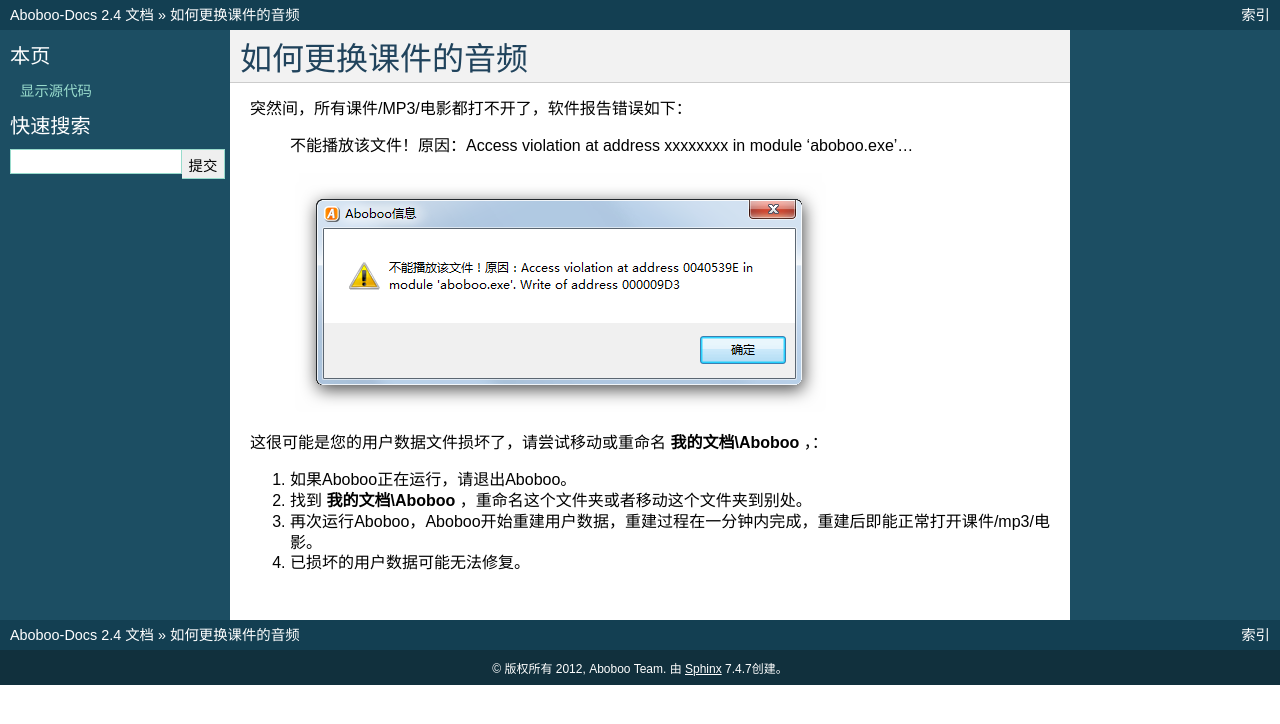
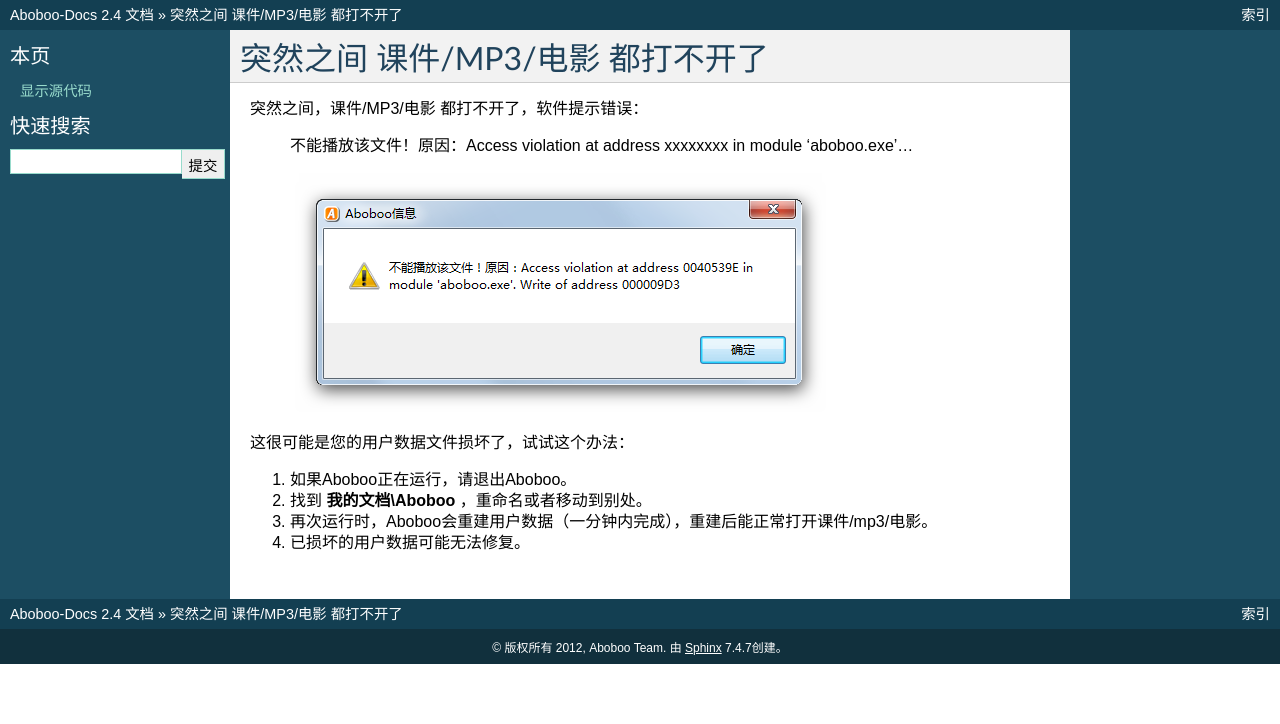
Before and after one commit to aboboo/Aboboo-Docs, a Sphinx documentation site: the page built from source/troubleshooting/yong-hu-shu-ju-sun-huai.rst, in a window 1280 px wide. Shown: the top 724 px of the page. Built offline with Sphinx 7.4.7, drawn with Linux system fonts in a browser that asks for light colours.

Commit message:
修正文字错漏

```diff
--- a/source/troubleshooting/yong-hu-shu-ju-sun-huai.rst
+++ b/source/troubleshooting/yong-hu-shu-ju-sun-huai.rst
@@ -1,18 +1,18 @@
-如何更换课件的音频
-#########
+突然之间 课件/MP3/电影 都打不开了
+####################
 
-突然间，所有课件/MP3/电影都打不开了，软件报告错误如下：
+突然之间，课件/MP3/电影 都打不开了，软件提示错误：
 
     不能播放该文件！原因：Access violation at address xxxxxxxx in module 'aboboo.exe'...
 
     .. image:: /images/troubleshooting/yong-hu-shu-ju-sun-huai.png
 
-这很可能是您的用户数据文件损坏了，请尝试移动或重命名 **我的文档\\Aboboo** ，：
+这很可能是您的用户数据文件损坏了，试试这个办法：
 
 1. 如果Aboboo正在运行，请退出Aboboo。
 
-2. 找到 **我的文档\\Aboboo** ，重命名这个文件夹或者移动这个文件夹到别处。
+2. 找到 **我的文档\\Aboboo** ，重命名或者移动到别处。
 
-3. 再次运行Aboboo，Aboboo开始重建用户数据，重建过程在一分钟内完成，重建后即能正常打开课件/mp3/电影。
+3. 再次运行时，Aboboo会重建用户数据（一分钟内完成），重建后能正常打开课件/mp3/电影。
 
 4. 已损坏的用户数据可能无法修复。
```
